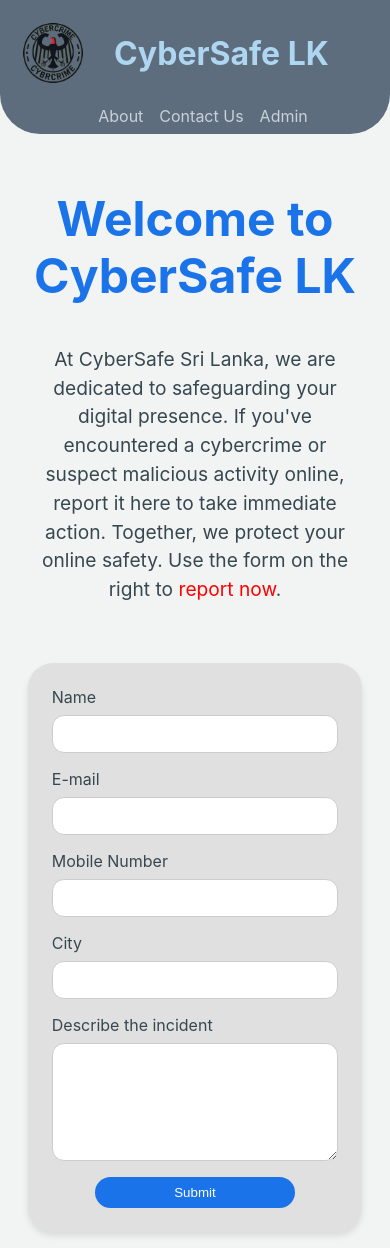
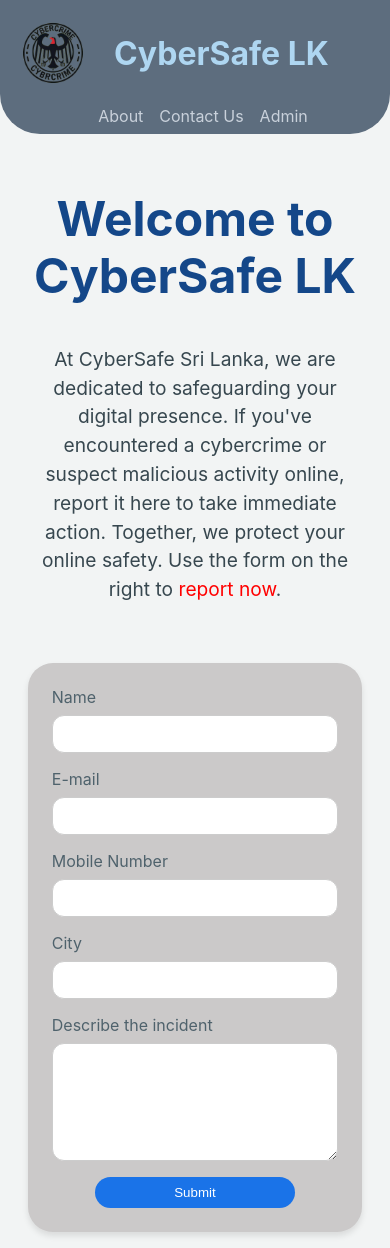
Before and after one commit to VihaFernando/CrimeWatchLK, a React (Create React App) app: page / in a window 390 px wide. Built offline with nearby package versions, Linux system fonts and the light colour scheme.

Commit message:
added a loading screen

```diff
--- a/src/components/Header.jsx
+++ b/src/components/Header.jsx
@@ -1,9 +1,29 @@
-import React from 'react';
-import { Link } from 'react-router-dom';
+import React, { useState, useEffect } from 'react';
+import { Link, useNavigate } from 'react-router-dom';
 import './Header.css';
+import LoadingScreen from './LoadingScreen';
 
 function Header() {
+  const [isLoading, setIsLoading] = useState(false);
+  const navigate = useNavigate();
+
+  useEffect(() => {
+    if (isLoading) {
+      const timer = setTimeout(() => {
+        navigate('/login');
+      }, 4000);
+
+      return () => clearTimeout(timer);
+    }
+  }, [isLoading, navigate]);
+
+  const handleAdminClick = (e) => {
+    e.preventDefault();
+    setIsLoading(true);
+  };
+
   return (
+    <>
       <header className="header">
         <div className="header__logo">
           <img src="weblogo.png" alt="CyberSafe LK Logo" />
@@ -12,9 +32,11 @@ function Header() {
         <nav className="header__nav">
           <Link to="/">About</Link>
           <Link to="/">Contact Us</Link>
-        <Link to="/login">Admin</Link>
+          <Link to="/login" onClick={handleAdminClick}>Admin</Link>
         </nav>
       </header>
+      {isLoading && <LoadingScreen />}
+    </>
   );
 }
 
--- a/src/components/Homepage.css
+++ b/src/components/Homepage.css
@@ -9,21 +9,21 @@
 
 .homepage__content {
   flex: 1;
-  max-width: 600px; /* Limit the width to control line breaks */
+  max-width: 600px;
   margin-left: 50px;
 }
 
 .homepage__content h2 {
-  color: #1a73e8;
-  font-size: 3.8rem; /* Adjust font size if necessary */
-  line-height: 1.2; /* Adjust line height for better readability */
+  color: #144789;
+  font-size: 3.8rem;
+  line-height: 1.2;
 }
 
 .homepage__content p {
   color: #37474f;
-  max-width: 600px; /* Limit the width to control line breaks */
+  max-width: 600px;
   font-size: 1.7rem;
-  line-height: 1.5; /* Adjust line height for better readability */
+  line-height: 1.5;
 }
 
 .homepage__content span {
@@ -33,15 +33,19 @@
 .homepage__form-box {
   flex: 1;
   max-width: 400px;
-  background-color: #e0e0e0; /* Light grey background */
-  border-radius: 25px; /* Rounded corners */
-  padding: 1.5rem; /* Padding inside the box */
-  box-shadow: 0px 4px 6px rgba(0, 0, 0, 0.1); /* Optional: add a subtle shadow */
-  margin-right: 100px; /* Default margin for larger screens */
+  background-color: #cbc9c9;
+  border-radius: 25px;
+  padding: 1.5rem;
+  box-shadow: 0px 4px 6px rgba(0, 0, 0, 0.1);
+  margin-right: 100px;
+  transition: box-shadow 0.4s ease;
+}
+.homepage__form-box:hover {
+  box-shadow: 0px 8px 12px rgba(1, 1, 0, 0.8);
 }
 
 .homepage__form {
-  width: 100%; /* Ensure the form takes up the full width of the box */
+  width: 100%;
 }
 
 .homepage__form form {
@@ -51,7 +55,7 @@
 
 .homepage__form label {
   margin-bottom: 0.5rem;
-  color: #37474f;
+  color: #4f626c;
 }
 
 .homepage__form input,
@@ -75,8 +79,8 @@
   border-radius: 25px;
   cursor: pointer;
   width: 200px;
-  margin: 0 auto; /* Centers the button horizontally */
-  display: block; /* Ensures the margin auto works correctly */
+  margin: 0 auto;
+  display: block;
 }
 
 .homepage__form button:hover {
@@ -97,25 +101,25 @@
   }
 
   .homepage__content {
-    margin-left: 0; /* Override margin-left */
+    margin-left: 0;
     margin-bottom: 1.5rem;
     text-align: center;
     width: 90%;
   }
 
   .homepage__content h2 {
-    font-size: 3rem; /* Decreased font size for smaller screens */
+    font-size: 3rem;
   }
 
   .homepage__content p {
-    font-size: 1.2rem; /* Decreased font size for smaller screens */
+    font-size: 1.2rem;
   }
 
   .homepage__form-box {
-    margin-right: 0; /* Override margin-right */
-    width: 80%; /* Adjust the width to 80% of the viewport width */
-    max-width: 600px; /* Max width to limit size on very large screens */
-    transform: translateX(0); /* Reset left margin for smaller screens */
-    margin-top: 1rem; /* Keep the top margin */
+    margin-right: 0;
+    width: 80%;
+    max-width: 600px;
+    transform: translateX(0);
+    margin-top: 1rem;
   }
 }
--- a/src/components/Homepage.jsx
+++ b/src/components/Homepage.jsx
@@ -1,13 +1,24 @@
 import React from 'react';
 import './Homepage.css';
-import Header from './Header'
+import Header from './Header';
 
 function HomePage() {
+  const handleSubmit = (event) => {
+    event.preventDefault(); // Prevent default form submission
+
+    const formData = new FormData(event.target);
+    // Example: Log form data to console
+    for (const [name, value] of formData.entries()) {
+      console.log(`${name}: ${value}`);
+    }
+
+    // Further processing or submission logic can be added here
+  };
+
   return (
     <div>
       <Header />
       <div className="homepage">
-
         <div className="homepage__content">
           <h2>Welcome to CyberSafe LK</h2>
           <p>
@@ -16,7 +27,7 @@ function HomePage() {
         </div>
         <div className="homepage__form-box">
           <div className="homepage__form">
-          <form>
+            <form onSubmit={handleSubmit} method="POST">
               <label>Name</label>
               <input type="text" name="name" />
 
--- /dev/null
+++ b/src/components/LoadingScreen.css
@@ -0,0 +1,34 @@
+.loading-screen {
+    position: fixed;
+    top: 0;
+    left: 0;
+    width: 100vw;
+    height: 100vh;
+    background-color: #AEB6BF;
+    display: flex;
+    align-items: center;
+    justify-content: center;
+    z-index: 1000; /* Ensure it's on top of other elements */
+  }
+
+  .loading-content {
+    text-align: center;
+  }
+
+  .loading-content h1{
+    font-family: Georgia, 'Times New Roman', Times, serif;
+    font-weight: bold;
+    font-size: 3rem;
+    color:#03142b;
+
+  }
+
+  .loading-logo {
+    width: 250px;
+    height: 250px;
+    transition: opacity 1s ease-in-out; /* Slower transition for opacity */
+  }
+
+  .blink {
+    opacity: 0;
+  }
--- /dev/null
+++ b/src/components/LoadingScreen.jsx
@@ -0,0 +1,33 @@
+import React, { useEffect, useState } from 'react';
+import './LoadingScreen.css';
+
+function LoadingScreen() {
+  const [blink, setBlink] = useState(true);
+
+  useEffect(() => {
+    const blinkInterval = setInterval(() => {
+      setBlink((prevBlink) => !prevBlink);
+    }, 1000); // Blink every second
+
+    setTimeout(() => {
+      clearInterval(blinkInterval);
+    }, 4000); // Stop blinking after 4 seconds
+
+    return () => clearInterval(blinkInterval);
+  }, []);
+
+  return (
+    <div className="loading-screen">
+      <div className="loading-content">
+        <img
+          src="weblogo.png"
+          alt="CyberSafe LK Logo"
+          className={`loading-logo ${blink ? 'blink' : ''}`}
+        />
+        <h1>CyberSafe LK</h1>
+      </div>
+    </div>
+  );
+}
+
+export default LoadingScreen;
```
Lines whose indentation alone changed are shown as unchanged.
